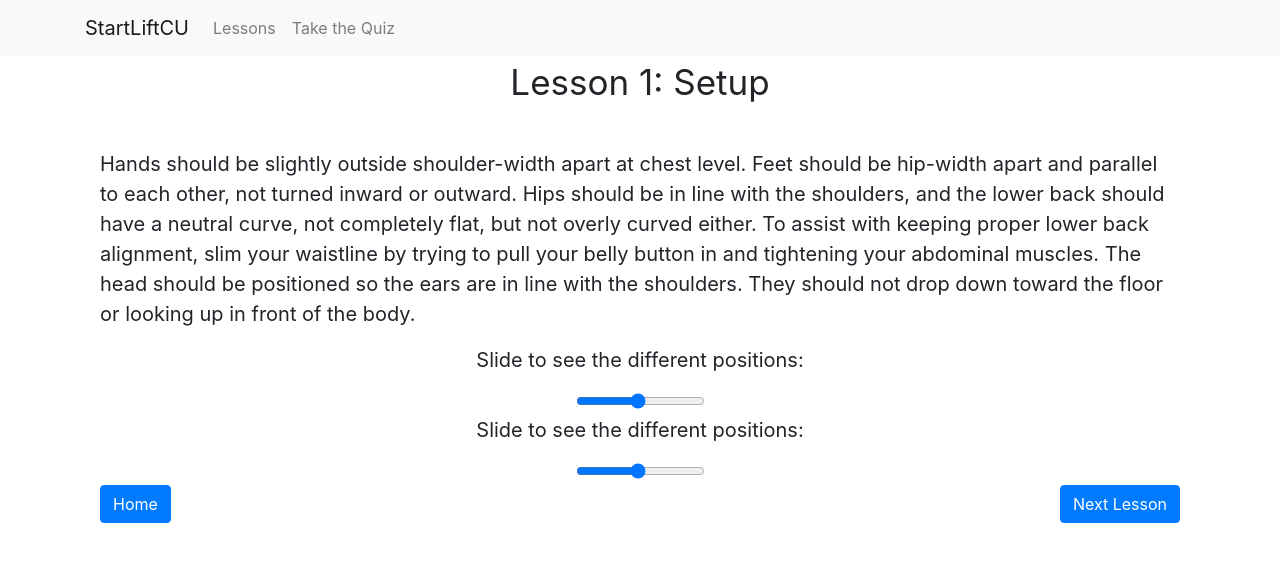
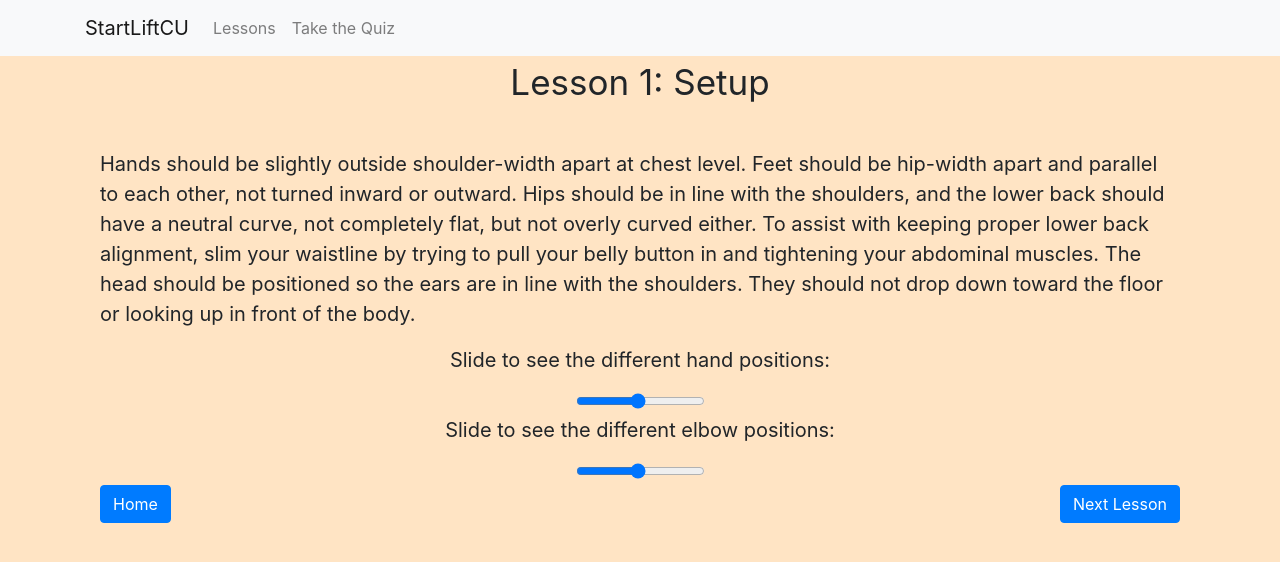
Before and after one commit to tianzhh9665/COMS4170_Project, a Flask app: page /lesson/1 in a window 1280 px wide. Shown: the top 562 px of the page. Run offline with Flask 2, Linux system fonts and the light colour scheme; some libraries are stand-ins or nearby versions.

Commit message:
Added base color and added body part to sliders

```diff
--- a/static/lesson.js
+++ b/static/lesson.js
@@ -24,7 +24,7 @@ function displayLesson(){
     //Hands Slider
     if(next == 2) {
         var info1 = document.createElement('p')
-        info1.innerHTML = "Slide to see the different positions:"
+        info1.innerHTML = "Slide to see the different hand positions:"
         info1.style = "font-size: 20px"
         var range_bar = document.createElement('input')
         range_bar.type = "range"
@@ -41,7 +41,7 @@ function displayLesson(){
     if(next == 2) {
         var info2 = document.createElement('p')
         info2.style = "font-size: 20px"
-        info2.innerHTML = "Slide to see the different positions:"
+        info2.innerHTML = "Slide to see the different elbow positions:"
         var range_bar2 = document.createElement('input')
         range_bar2.type = "range"
         range_bar2.width = 500
@@ -57,7 +57,7 @@ function displayLesson(){
     if(next == 4) {
         var info3 = document.createElement('p')
         info3.style = "font-size: 20px"
-        info3.innerHTML = "Slide to see the different positions:"
+        info3.innerHTML = "Slide to see the different back positions:"
         var range_bar3 = document.createElement('input')
         range_bar3.type = "range"
         range_bar3.width = 500
--- a/static/main.css
+++ b/static/main.css
@@ -3,6 +3,15 @@
     padding-bottom:  10px;
     color: red;
 }
+
+.greyTxt{
+    color: gray
+}
+
+.basecolor{
+    background-color: bisque;
+}
+
 .welcome-title{
     padding-top: 15px;
     font-size: xx-large;
--- a/templates/layout.html
+++ b/templates/layout.html
@@ -17,7 +17,7 @@
 
     <title>StartLiftCU</title>
   </head>
-  <body>
+  <body class="basecolor">
 
 
 
--- a/templates/quiz.html
+++ b/templates/quiz.html
@@ -8,7 +8,7 @@
     let total = {{total|tojson}};
 </script>
 
-<div class="container-fluid">
+<div class="container-fluid ">
     <div class='row justify-content-md-center'>
         <div class="col-md-auto" id="quiz_title">
 
--- a/templates/quizhome.html
+++ b/templates/quizhome.html
@@ -7,7 +7,7 @@
 
 </script>
 
-<div class="container-fluid">
+<div class="container-fluid ">
     <div class='row justify-content-md-center'>
         <div class="col-md-auto" id="quiz_home_title">
 
--- a/templates/review.html
+++ b/templates/review.html
@@ -7,7 +7,7 @@
 </style>
 <script type="text/javascript" src="{{ url_for('static', filename = 'review.js') }}"></script>
 
-<div class="container-fluid">
+<div class="container-fluid ">
     <div class='row' id='reviewCont'>
 
     </div>
--- a/templates/score.html
+++ b/templates/score.html
@@ -8,7 +8,7 @@
     let user_score = {{score|tojson}};
     let total = {{total|tojson}};
 </script>
-<div class="container-fluid">
+<div class="container-fluid ">
     <div class='row justify-content-md-center'>
         <div class="col-md-auto" id="score_title">
 
--- a/templates/welcome.html
+++ b/templates/welcome.html
@@ -7,7 +7,11 @@
 </style>
 <script type="text/javascript" src="{{ url_for('static', filename = 'welcome.js') }}"></script>
 
-<div class="container-fluid">
+<!-- Bootstrap CSS -->
+<link rel="stylesheet" href="https://stackpath.bootstrapcdn.com/bootstrap/4.2.1/css/bootstrap.min.css">
+<link rel="stylesheet" href="{{url_for('static', filename='main.css')}}">
+
+<div class= "container-fluid ">
     <div class='row justify-content-md-center'>
         <div class="col-md-auto welcome-title" id="welcomeTitle">
 
```
